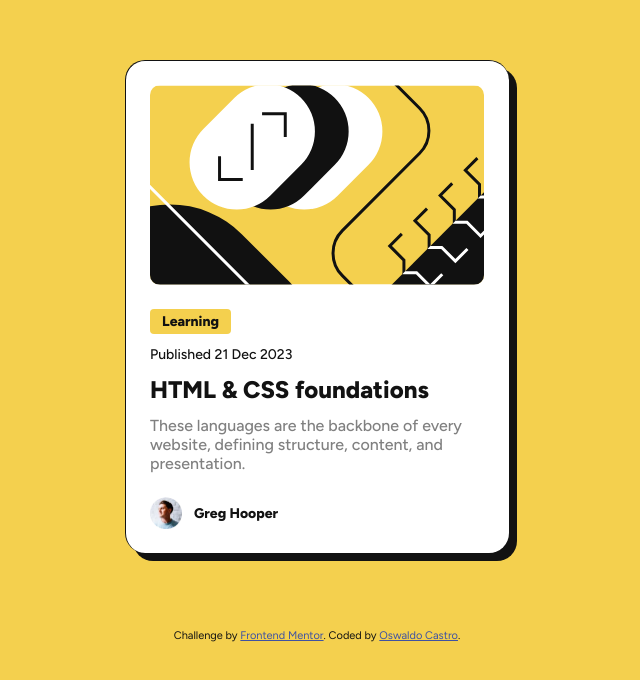
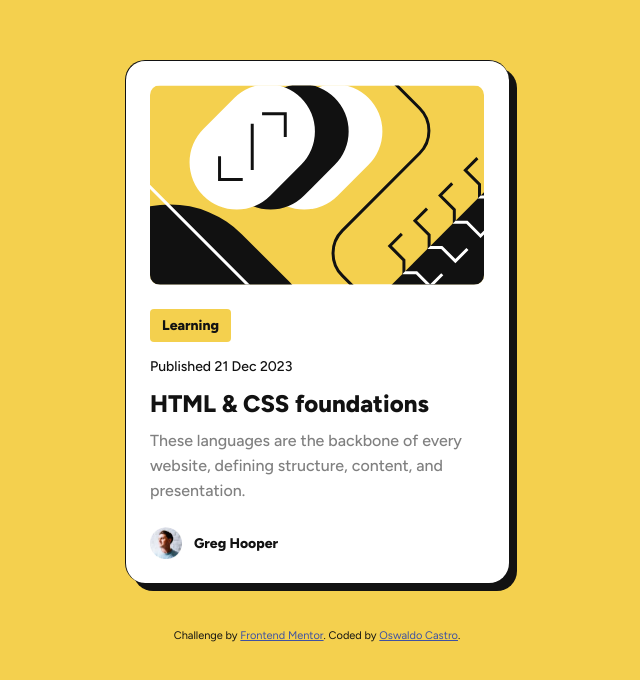
Before and after one commit to tufcoder/fem-blog-preview-card, a plain HTML site: page index.html in a window 1536 px wide. Shown: the part 158-838 px from the top of the page, without its empty margins (451-1091 px from the left). Drawn offline with Linux system fonts and the light colour scheme.

Commit message:
fix line height desktop version

```diff
--- a/media.css
+++ b/media.css
@@ -9,6 +9,11 @@
 
     .container:hover {
         box-shadow: 1rem 1rem 0 0 var(--black);
+    }
+
+    .content {
+        /* 25.008px */
+        line-height: 1.563rem;
     }
 
     .tag,
```
